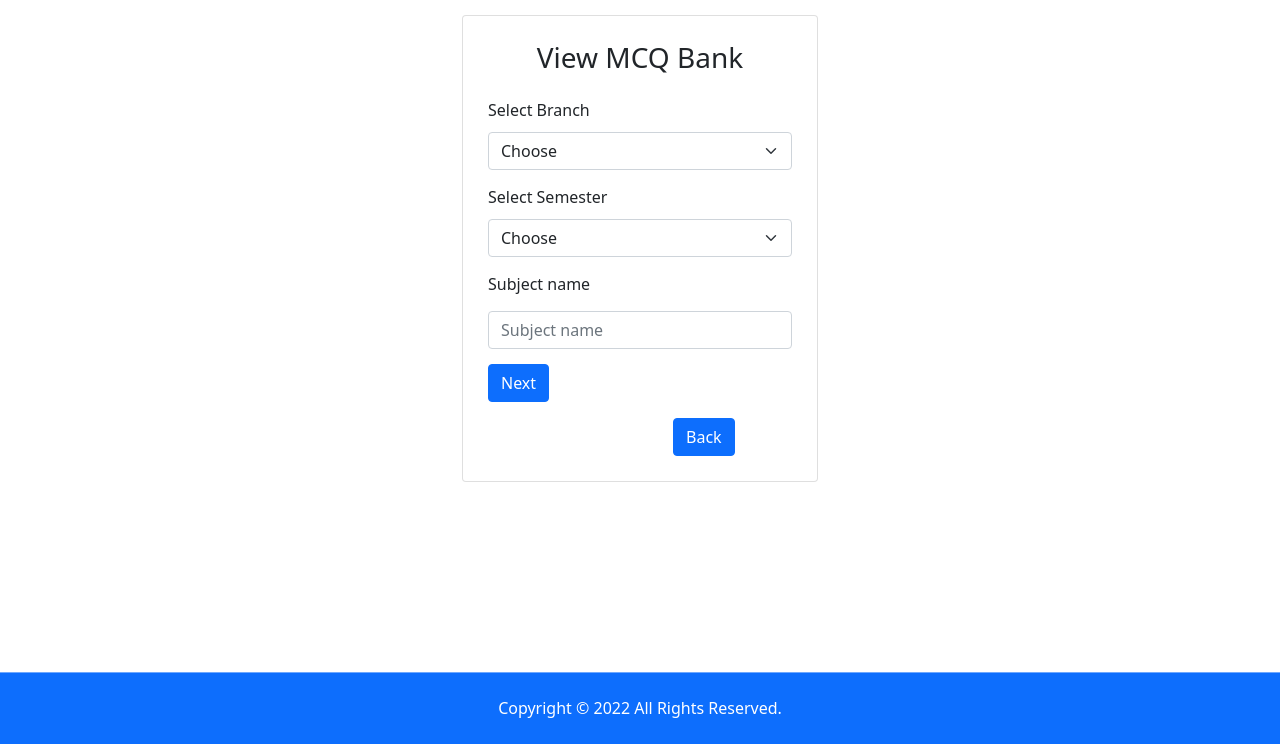
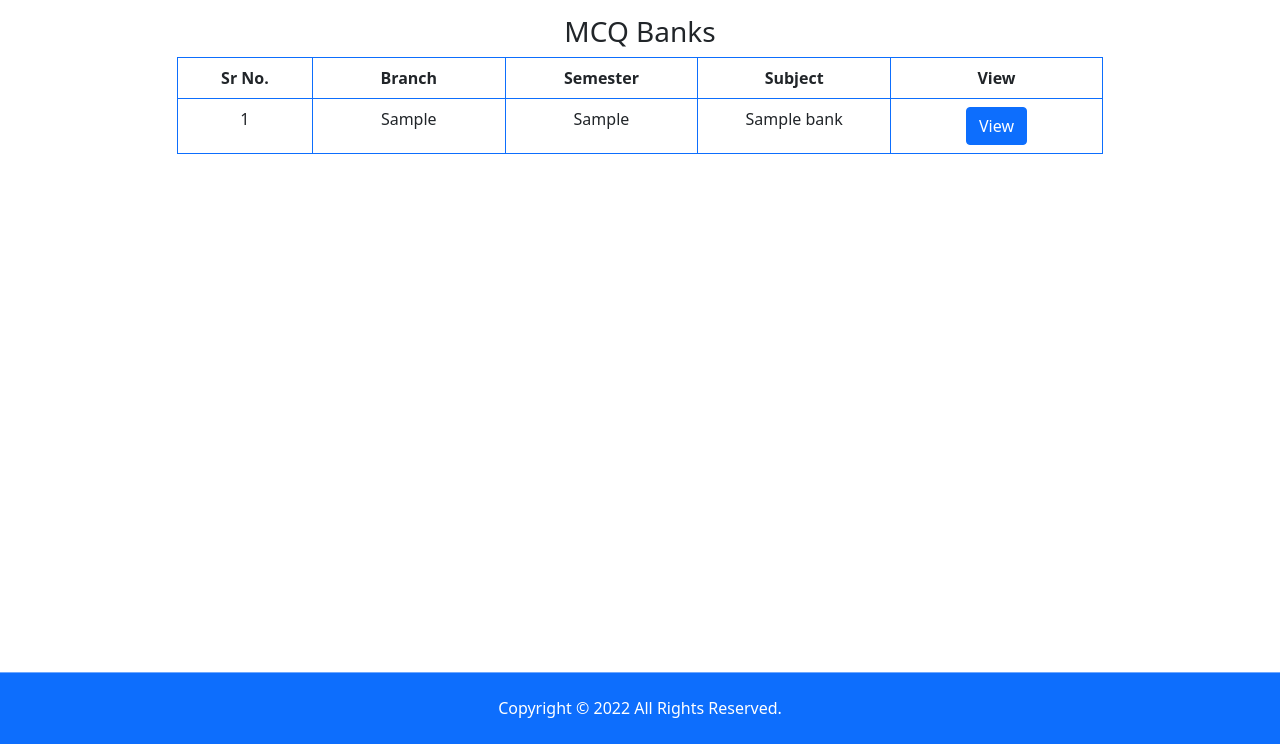
Before and after one commit to Meetpatel-09/e-exam-php, a PHP site: page /view_mcq_bank1.php in a window 1280 px wide. Shown: the part 56-800 px from the top of the page. Run offline with PHP 8.4, Linux system fonts and the light colour scheme; tables that the repository leaves empty or names only in its code hold one stand-in row (values such as "Sample post").

Commit message:
second commit

```diff
--- a/add_student.php
+++ b/add_student.php
@@ -44,7 +44,9 @@ if (isset($_POST['submit'])) {
                          $done = mysqli_query($conn, "insert into student(roll_no, name, email, phone, address, branch, semester) values('$rollNo', '$name','$email', '$phone', '$address', '$branch', '$semester')");
                          if ($done) {
                               $_SESSION['added'] = "yes";
-                              header("location: view_student1.php");
+                              $_SESSION['branch'] = $branch;
+                              $_SESSION['semester'] = $semester;
+                              header("location: view_student2.php");
                          } else {
                               function_alert("Something went wrong");
                          }
--- a/view_mcq_bank1.php
+++ b/view_mcq_bank1.php
@@ -1,103 +1,57 @@
 <?php
 
-$title = "View MCQ Bank";
+$title = "Approve MCQ Banks";
 require_once "web_config/config.php";
 include('master_page/header.php');
 
-$sName = $branch = $semester =  "";
-$sName_err = $branch_err = $semester_err = "";
+function function_alert($message)
+{
+     // Display the alert box
+     echo "<script>alert('$message');</script>";
+}
+// Function call
+// function_alert("Welcome to Geeks for Geeks");
 
-if ($_SERVER['REQUEST_METHOD'] == "POST") {
-
-     // Check if full name is empty
-     if (empty(trim($_POST["exampleInputName"]))) {
-          $sName_err = "Please Enter Subject Name";
-          function_alert($sName_err);
-     } else {
-          $sName = trim($_POST['exampleInputName']);
-     }
-
-     // Check if full name is empty
-     if ($_POST["inputBranch"] == "Choose") {
-          $branch_err = "Please Select Branch";
-          function_alert($branch_err);
-     } else {
-          $branch = trim($_POST['inputBranch']);
-     }
-
-     // Check if full name is empty
-     if ($_POST["inputSemester"] == "Choose") {
-          $semester_err = "Please Select Semester";
-          function_alert($semester_err);
-     } else {
-          $semester = trim($_POST['inputSemester']);
-     }
-
-     if (empty($sName_err) && empty($branch_err) && empty($semester_err)) {
-
-
-
-          header("location: view_mcq_bank2.php");
-     }
-}
 ?>
 
 <div style="margin-top: 15px;">
-     <h3 style="text-align: center"></h3>
+     <h3 style="text-align: center">MCQ Banks</h3>
 </div>
 <div class="form-design">
      <div class="container">
           <div class="row">
-               <div class="col-sm-4">
+               <div class="col-sm-1">
                </div>
-               <div class="col-sm-4">
-                    <div class="card" style="padding:25px;">
-                         <h3 style="text-align: center">View MCQ Bank</h3>
-                         <form action="" method="post" enctype="multipart/form-data">
-                              <div class="form-group">
-                                   <div style="margin-top:15px;"></div>
-                                   <label for="inputBranch">Select Branch</label>
-                                   <div style="margin-top:10px;"></div>
-                                   <select id="inputBranch" name="inputBranch" class="form-select">
-                                        <option selected>Choose</option>
-                                        <option>BCA</option>
-                                        <option>BBA</option>
-                                        <option>B.Com.</option>
-                                   </select>
-                              </div>
-                              <div style="margin-top:15px;"></div>
-                              <div class="form-group">
-                                   <label for="inputSemester">Select Semester</label>
-                                   <div style="margin-top:10px;"></div>
-                                   <select id="inputSemester" name="inputSemester" class="form-select">
-                                        <option selected>Choose</option>
-                                        <option>1</option>
-                                        <option>2</option>
-                                        <option>3</option>
-                                        <option>4</option>
-                                        <option>5</option>
-                                        <option>6</option>
-                                   </select>
-                              </div>
-                              <div style="margin-top:15px;"></div>
-                              <div class="form-group">
-                                   <label for="exampleInputName">Subject name</label>
-                                   <div style="margin-top:15px;"></div>
-                                   <input type="text" class="form-control" id="exampleInputName" name="exampleInputName" placeholder="Subject name" value="<?php $fname ?>">
-                              </div>
-                              <div style="margin-top:15px;"></div>
-                              <div class="row g-3">
-                                   <div class="col">
-                                        <button type="submit" class="btn btn-primary" style="text-align:left">Next</button>
-                                   </div>
-                                   <div class="col">
-                                        <a href="staff_home.php" class="btn btn-primary" style="margin-left: 185px;">Back</a>
-                                   </div>
-                              </div>
-                         </form>
+               <div class="col-sm-10">
+                    <div style="text-align: center">
+                         <table width="100%" class="table table-bordered border-primary">
+                              <tbody>
+                                   <tr>
+                                        <th width="7%" scope="col">Sr No.</th>
+                                        <th width="10%" scope="col">Branch</th>
+                                        <th width="10%" scope="col">Semester</th>
+                                        <th width="10%" scope="col">Subject</th>
+                                        <th width="11%" scope="col">View</th>
+                                   </tr>
+                                   <?php
+                                   $srNo = 0;
+                                   $sql1 = mysqli_query($conn, "SELECT * FROM mcq_bank");
+                                   while ($row = mysqli_fetch_array($sql1)) {
+                                        $srNo++;
+                                   ?>
+                                        <tr>
+                                             <td><?php echo $srNo; ?></td>
+                                             <td><?php echo $row['branch'] ?></td>
+                                             <td><?php echo $row['semester'] ?></td>
+                                             <td><?php echo $row['subject'] ?></td>
+                                             <td><a href="view_mcq_bank2.php?mcq_bank_id=<?php echo $row['mcq_bank_id'] ?>" type="submit" class="btn btn-primary">View</button></td>
+                                        </tr>
+                                   <?php } ?>
+                              </tbody>
+                         </table>
                     </div>
                </div>
-               <div class="col-sm-4">
+               <div class="col-sm-1">
                </div>
           </div>
      </div>
@@ -105,5 +59,4 @@ if ($_SERVER['REQUEST_METHOD'] == "POST") {
 
 <?php
 include('master_page/footer.php');
-// onclick="spinner()"
 ?>
```
Also changed, not shown: view_mcq_bank2.php (+28 -8 lines), view_student1.php (+0 -13 lines), view_student2.php (+13 -0 lines).
